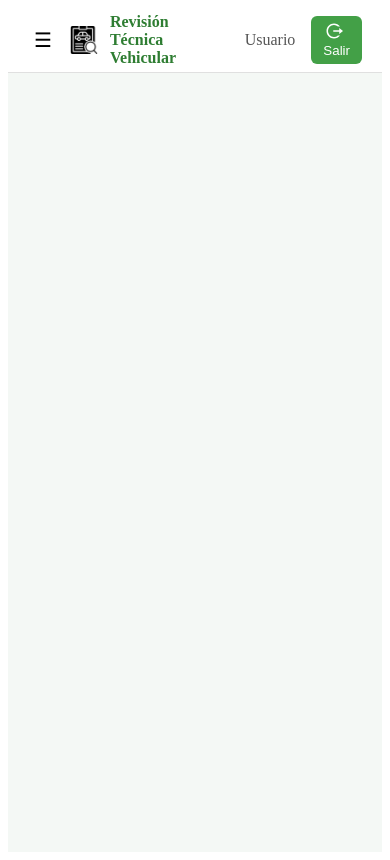
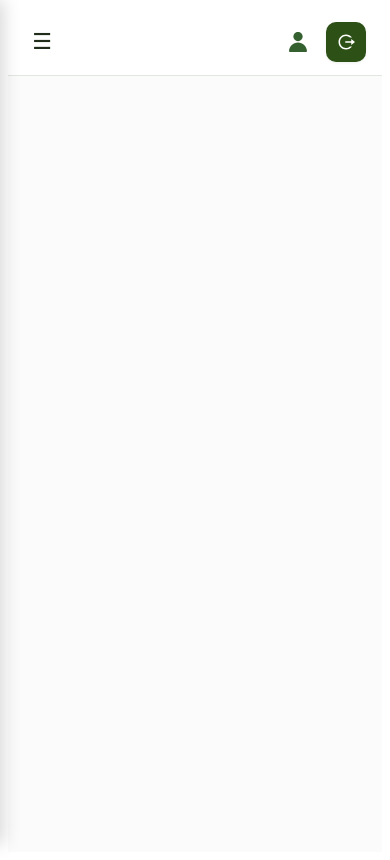
Before and after one commit to NixonPiguave/AppWebRevisionVehicular, an Angular app in the folder frontend/: page /inicio in a window 390 px wide. Built offline with nearby package versions, Linux system fonts and the light colour scheme.

Commit message:
InterfazPrincipal

```diff
--- a/frontend/src/app/paginas/inicio/inicio.css
+++ b/frontend/src/app/paginas/inicio/inicio.css
@@ -1,182 +1,449 @@
-/* Layout base */
+/* ============================================
+   INICIO.CSS - SIN VARIABLES PERSONALIZADAS
+   Versión compatible con todos los linters
+   ============================================ */
+
+/* ============================================
+   RESET Y BASE
+   ============================================ */
+* {
+  margin: 0;
+  padding: 0;
+  box-sizing: border-box;
+}
+
+body {
+  font-family: -apple-system, BlinkMacSystemFont, 'Segoe UI', 'Noto Sans',
+  Helvetica, Arial, sans-serif;
+  -webkit-font-smoothing: antialiased;
+  -moz-osx-font-smoothing: grayscale;
+}
+
+/* ============================================
+   LAYOUT PRINCIPAL
+   ============================================ */
 .layout {
   display: flex;
-  height: 100vh;
-  background: #f4f8f5;
+  min-height: 100vh;
+  background: #fafbfa;
+  position: relative;
 }
 
-/* Sidebar */
+/* ============================================
+   SIDEBAR
+   ============================================ */
 .sidebar {
-  width: 260px;
-  background: #1f2d27;
-  color: #ffffff;
-  transition: width 0.3s ease;
+  width: 280px;
+  background: #1a2419;
+  color: #e8f3e5;
   display: flex;
   flex-direction: column;
+  position: fixed;
+  left: 0;
+  top: 0;
+  height: 100vh;
+  transition: width 0.25s cubic-bezier(0.4, 0, 0.2, 1);
+  z-index: 100;
+  box-shadow: 4px 0 16px rgba(0, 0, 0, 0.15);
+  overflow: hidden;
 }
 
 .sidebar.collapsed {
-  width: 70px;
+  width: 72px;
 }
 
-/* Logo */
+/* Logo del sidebar */
 .sidebar-logo {
-  height: 64px;
+  height: 68px;
   display: flex;
   align-items: center;
-  justify-content: center;
-  font-size: 20px;
-  font-weight: 600;
-  background: #2e7d32;
+  padding: 0 24px;
+  background: linear-gradient(135deg, #2d5016 0%, #1d3d0e 100%);
+  gap: 12px;
+  flex-shrink: 0;
+  border-bottom: 1px solid rgba(255, 255, 255, 0.1);
 }
 
-/* Menu */
-.menu {
-  padding: 12px 0;
+.logo {
+  width: 36px;
+  height: 36px;
+  flex-shrink: 0;
+  filter: drop-shadow(0 2px 4px rgba(0, 0, 0, 0.2));
 }
 
+.sidebar-logo span {
+  font-size: 20px;
+  font-weight: 700;
+  letter-spacing: 0.5px;
+  white-space: nowrap;
+  opacity: 1;
+  transition: opacity 0.15s cubic-bezier(0.4, 0, 0.2, 1);
+}
+
+.sidebar.collapsed .sidebar-logo span {
+  opacity: 0;
+  width: 0;
+}
+
+/* Navegación */
+.menu {
+  flex: 1;
+  padding: 16px 0;
+  overflow-y: auto;
+  overflow-x: hidden;
+}
+
+.menu::-webkit-scrollbar {
+  width: 6px;
+}
+
+.menu::-webkit-scrollbar-track {
+  background: rgba(255, 255, 255, 0.05);
+}
+
+.menu::-webkit-scrollbar-thumb {
+  background: rgba(255, 255, 255, 0.15);
+  border-radius: 3px;
+}
+
+.menu::-webkit-scrollbar-thumb:hover {
+  background: rgba(255, 255, 255, 0.25);
+}
+
+/* Sección del menú */
 .menu-section {
-  margin-top: 16px;
+  margin-top: 24px;
+}
+
+.menu-section:first-child {
+  margin-top: 0;
 }
 
 .section-title {
-  padding: 8px 20px;
-  font-size: 12px;
+  padding: 8px 24px;
+  font-size: 11px;
+  font-weight: 600;
   text-transform: uppercase;
-  color: #a5d6a7;
+  letter-spacing: 1px;
+  color: #9fb09a;
+  opacity: 1;
+  transition: opacity 0.15s cubic-bezier(0.4, 0, 0.2, 1);
+  white-space: nowrap;
 }
 
+.sidebar.collapsed .section-title {
+  opacity: 0;
+  height: 0;
+  padding: 0;
+  overflow: hidden;
+}
+
+/* Items del menú */
 .menu-item {
-  padding: 12px 20px;
+  display: flex;
+  align-items: center;
+  padding: 12px 24px;
   cursor: pointer;
-  transition: background 0.2s;
+  transition: all 0.15s cubic-bezier(0.4, 0, 0.2, 1);
+  position: relative;
+  gap: 14px;
+  margin: 2px 8px;
+  border-radius: 10px;
+  color: #e8f3e5;
+  text-decoration: none;
+}
+
+.menu-item::before {
+  content: '';
+  position: absolute;
+  left: 0;
+  top: 50%;
+  transform: translateY(-50%);
+  width: 3px;
+  height: 0;
+  background: #76b947;
+  border-radius: 0 3px 3px 0;
+  transition: height 0.15s cubic-bezier(0.4, 0, 0.2, 1);
 }
 
 .menu-item:hover {
-  background: #388e3c;
+  background: #243320;
 }
 
-/* Main */
+.menu-item:hover::before {
+  height: 60%;
+}
+
+.menu-item.active {
+  background: rgba(118, 185, 71, 0.15);
+  color: #8fd152;
+}
+
+.menu-item.active::before {
+  height: 80%;
+}
+
+.menu-icon {
+  width: 22px;
+  height: 22px;
+  flex-shrink: 0;
+  filter: brightness(0) invert(1);
+  opacity: 0.85;
+  transition: all 0.15s cubic-bezier(0.4, 0, 0.2, 1);
+}
+
+.menu-item:hover .menu-icon,
+.menu-item.active .menu-icon {
+  opacity: 1;
+  transform: scale(1.1);
+}
+
+.menu-item span {
+  font-size: 14px;
+  font-weight: 500;
+  white-space: nowrap;
+  opacity: 1;
+  transition: opacity 0.15s cubic-bezier(0.4, 0, 0.2, 1);
+}
+
+.sidebar.collapsed .menu-item {
+  justify-content: center;
+  padding: 12px;
+}
+
+.sidebar.collapsed .menu-item span {
+  opacity: 0;
+  width: 0;
+  overflow: hidden;
+}
+
+/* ============================================
+   CONTENIDO PRINCIPAL
+   ============================================ */
 .main {
   flex: 1;
   display: flex;
   flex-direction: column;
+  margin-left: 280px;
+  transition: margin-left 0.25s cubic-bezier(0.4, 0, 0.2, 1);
+  min-height: 100vh;
 }
 
-/* Header */
+.sidebar.collapsed ~ .main {
+  margin-left: 72px;
+}
+
+/* ============================================
+   HEADER
+   ============================================ */
 .header {
-  height: 64px;
+  height: 68px;
   background: #ffffff;
-  border-bottom: 1px solid #e0e0e0;
+  border-bottom: 1px solid #e1e8e0;
   display: flex;
   align-items: center;
   justify-content: space-between;
-  padding: 0 20px;
+  padding: 0 32px;
+  position: sticky;
+  top: 0;
+  z-index: 50;
+  backdrop-filter: blur(8px);
+  background: rgba(255, 255, 255, 0.95);
 }
 
 .header .left {
   display: flex;
   align-items: center;
-  gap: 12px;
+  gap: 16px;
 }
 
 .hamburger {
-  font-size: 20px;
-  background: none;
+  width: 40px;
+  height: 40px;
+  display: flex;
+  align-items: center;
+  justify-content: center;
+  background: transparent;
   border: none;
+  border-radius: 10px;
   cursor: pointer;
+  color: #1f2d1a;
+  font-size: 22px;
+  transition: all 0.15s cubic-bezier(0.4, 0, 0.2, 1);
+  position: relative;
+}
+
+.hamburger:hover {
+  background: #fafbfa;
+  transform: scale(1.05);
+}
+
+.hamburger:active {
+  transform: scale(0.95);
+}
+
+.header-logo {
+  width: 32px;
+  height: 32px;
 }
 
 .title {
-  font-weight: 600;
-  color: #2e7d32;
+  font-size: 18px;
+  font-weight: 700;
+  color: #2d5016;
+  letter-spacing: -0.3px;
 }
 
-/* Header right */
+/* Header derecha */
 .header .right {
   display: flex;
   align-items: center;
   gap: 16px;
 }
 
+.user-info {
+  display: flex;
+  align-items: center;
+  gap: 10px;
+  padding: 8px 14px;
+  border-radius: 999px;
+  background: #fafbfa;
+  transition: all 0.15s cubic-bezier(0.4, 0, 0.2, 1);
+  cursor: pointer;
+}
+
+.user-info:hover {
+  background: #e1e8e0;
+}
+
+.user-icon {
+  width: 24px;
+  height: 24px;
+  filter: invert(32%) sepia(12%) saturate(1844%) hue-rotate(66deg) brightness(94%) contrast(90%);
+}
+
 .user {
-  color: #555;
+  font-size: 14px;
+  font-weight: 600;
+  color: #1f2d1a;
 }
 
 .logout {
-  background: #43a047;
+  display: flex;
+  align-items: center;
+  gap: 8px;
+  background: #2d5016;
   color: white;
   border: none;
-  padding: 6px 12px;
-  border-radius: 6px;
+  padding: 10px 18px;
+  border-radius: 10px;
   cursor: pointer;
+  font-size: 14px;
+  font-weight: 600;
+  transition: all 0.15s cubic-bezier(0.4, 0, 0.2, 1);
+  box-shadow: 0 1px 3px rgba(29, 61, 14, 0.08);
 }
 
 .logout:hover {
-  background: #388e3c;
+  background: #3d6b1f;
+  box-shadow: 0 4px 12px rgba(29, 61, 14, 0.12);
+  transform: translateY(-1px);
 }
 
-/* Content */
+.logout:active {
+  transform: translateY(0);
+}
+
+.logout-icon {
+  width: 18px;
+  height: 18px;
+  filter: brightness(0) invert(1);
+}
+
+/* ============================================
+   CONTENIDO
+   ============================================ */
+.content {
+  flex: 1;
+  padding: 32px;
+  overflow-y: auto;
+  animation: fadeIn 0.25s cubic-bezier(0.4, 0, 0.2, 1);
+}
+
+@keyframes fadeIn {
+  from {
+    opacity: 0;
+    transform: translateY(8px);
+  }
+  to {
+    opacity: 1;
+    transform: translateY(0);
+  }
+}
+
+/* ============================================
+   OVERLAY MÓVIL
+   ============================================ */
+.mobile-overlay {
+  display: none;
+  position: fixed;
+  inset: 0;
+  background: rgba(0, 0, 0, 0.5);
+  z-index: 90;
+  opacity: 0;
+  transition: opacity 0.25s cubic-bezier(0.4, 0, 0.2, 1);
+  backdrop-filter: blur(2px);
+}
+
+.mobile-overlay.show {
+  display: block;
+  opacity: 1;
+}
+
+/* ============================================
+   RESPONSIVE - TABLET
+   ============================================ */
+@media (max-width: 1024px) {
+  .title {
+    font-size: 16px;
+  }
+
+  .header .right .user {
+    display: none;
+  }
+
   .content {
     padding: 24px;
-  overflow-y: auto;
+  }
 }
 
-/* Responsive */
+/* ============================================
+   RESPONSIVE - MÓVIL
+   ============================================ */
 @media (max-width: 768px) {
   .sidebar {
-    position: fixed;
-    z-index: 1000;
-    height: 100%;
-  }
-}
-/* ===== RESPONSIVE MOBILE ===== */
-@media (max-width: 768px) {
-
-  .sidebar {
-    position: fixed;
-    top: 0;
-    left: 0;
-    height: 100vh;
-    width: 260px;
-    z-index: 1000;
     transform: translateX(-100%);
-    transition: transform 0.3s ease;
+    transition: transform 0.25s cubic-bezier(0.4, 0, 0.2, 1);
   }
 
   .sidebar.show {
     transform: translateX(0);
   }
 
+  .sidebar.collapsed {
+    width: 280px;
+  }
+
   .main {
     margin-left: 0;
   }
 
+  .sidebar.collapsed ~ .main {
+    margin-left: 0;
   }
 
-
-.menu-icon,
-.user-icon,
-.logout-icon {
-  filter: brightness(0) invert(1);
-}
-.sidebar.collapsed .menu-item {
-  justify-content: center;
-}
-
-.sidebar.collapsed .menu-icon {
-  margin-right: 0;
-}
-
-
-.logo {
-  width: 32px;
-  height: 32px;
-}
-
-.logo-text {
-  margin-left: 8px;
-  font-weight: 600;
+  .header {
+    padding: 0 16px;
   }
 
   .header-logo {
@@ -184,19 +451,53 @@
     height: 28px;
   }
 
-.menu-icon {
-  width: 20px;
-  height: 20px;
-  margin-right: 12px;
+  .title {
+    font-size: 15px;
   }
 
-.user-icon {
-  width: 22px;
-  height: 22px;
+  .user-info {
+    padding: 8px;
   }
 
-.logout-icon {
-  width: 18px;
-  height: 18px;
-  margin-right: 6px;
+  .logout span {
+    display: none;
   }
+
+  .logout {
+    padding: 10px;
+    width: 40px;
+    height: 40px;
+    justify-content: center;
+  }
+
+  .content {
+    padding: 16px;
+  }
+}
+
+@media (max-width: 480px) {
+  .header .left .header-logo,
+  .header .left .title {
+    display: none;
+  }
+
+  .hamburger {
+    width: 36px;
+    height: 36px;
+  }
+}
+
+/* ============================================
+   UTILIDADES
+   ============================================ */
+.visually-hidden {
+  position: absolute;
+  width: 1px;
+  height: 1px;
+  margin: -1px;
+  padding: 0;
+  overflow: hidden;
+  clip: rect(0, 0, 0, 0);
+  white-space: nowrap;
+  border: 0;
+}
--- a/frontend/src/app/paginas/inicio/inicio.html
+++ b/frontend/src/app/paginas/inicio/inicio.html
@@ -1,35 +1,42 @@
 <div class="layout">
 
+  <!-- OVERLAY MÓVIL (para cerrar el sidebar tocando fuera) -->
+  <div
+    class="mobile-overlay"
+    [class.show]="sidebarOpen"
+    (click)="closeSidebar()">
+  </div>
+
   <!-- SIDEBAR -->
-  <aside class="sidebar"
-         [class.collapsed]="sidebarCollapsed"
-         [class.show]="sidebarOpen">
+  <aside
+    class="sidebar"
+    [class.collapsed]="sidebarCollapsed"
+    [class.show]="sidebarOpen">
 
     <!-- LOGO -->
     <div class="sidebar-logo">
-
-      <!-- SVG LOGO RTV AQUÍ -->
       <img
         src="/logo-rtv.png"
-        alt="RTV"
+        alt="Logo RTV"
         class="logo"
       />
       <span *ngIf="!sidebarCollapsed">RTV</span>
     </div>
 
-    <!-- MENU -->
+    <!-- MENÚ DE NAVEGACIÓN -->
     <nav class="menu">
 
+      <!-- Dashboard -->
       <div class="menu-item">
-        <!-- ICONO -->
         <img
           src="/dashboard.svg"
           class="menu-icon"
-          alt="Dashboard"
+          alt=""
         />
-        <span class="text" *ngIf="!sidebarCollapsed">Dashboard</span>
+        <span *ngIf="!sidebarCollapsed">Dashboard</span>
       </div>
 
+      <!-- SECCIÓN: Gestión Vehicular -->
       <div class="menu-section">
         <span *ngIf="!sidebarCollapsed" class="section-title">
           Gestión Vehicular
@@ -39,7 +46,7 @@
           <img
             src="/vehiculo.svg"
             class="menu-icon"
-            alt="Vehiculo"
+            alt=""
           />
           <span *ngIf="!sidebarCollapsed">Vehículos</span>
         </div>
@@ -48,7 +55,7 @@
           <img
             src="/revision.svg"
             class="menu-icon"
-            alt="revision"
+            alt=""
           />
           <span *ngIf="!sidebarCollapsed">Revisiones</span>
         </div>
@@ -57,12 +64,13 @@
           <img
             src="/resultadorev.svg"
             class="menu-icon"
-            alt="resultadorevision"
+            alt=""
           />
           <span *ngIf="!sidebarCollapsed">Resultados de Revisión</span>
         </div>
       </div>
 
+      <!-- SECCIÓN: Administración -->
       <div class="menu-section">
         <span *ngIf="!sidebarCollapsed" class="section-title">
           Administración
@@ -72,7 +80,7 @@
           <img
             src="/equipos.svg"
             class="menu-icon"
-            alt="equipos"
+            alt=""
           />
           <span *ngIf="!sidebarCollapsed">Equipos</span>
         </div>
@@ -81,7 +89,7 @@
           <img
             src="/pagos.svg"
             class="menu-icon"
-            alt="pagos"
+            alt=""
           />
           <span *ngIf="!sidebarCollapsed">Pagos</span>
         </div>
@@ -90,7 +98,7 @@
           <img
             src="/certificados.svg"
             class="menu-icon"
-            alt="certificados"
+            alt=""
           />
           <span *ngIf="!sidebarCollapsed">Certificados</span>
         </div>
@@ -99,16 +107,16 @@
           <img
             src="/usuarios.svg"
             class="menu-icon"
-            alt="usuarios"
+            alt=""
           />
-          <span *ngIf="!sidebarCollapsed">Usuarios</span>
+          <span *ngIf="!sidebarCollapsed">Administración</span>
         </div>
 
         <div class="menu-item">
           <img
             src="/configuracion.svg"
             class="menu-icon"
-            alt="configuracion"
+            alt=""
           />
           <span *ngIf="!sidebarCollapsed">Configuración</span>
         </div>
@@ -117,48 +125,50 @@
     </nav>
   </aside>
 
-  <!-- MAIN -->
+  <!-- CONTENIDO PRINCIPAL -->
   <div class="main">
 
     <!-- HEADER -->
     <header class="header">
 
       <div class="left">
-        <button class="hamburger" (click)="toggleSidebar()">☰</button>
+        <button
+          class="hamburger"
+          (click)="toggleSidebar()">
+          ☰
+        </button>
 
-        <!-- LOGO SUPERIOR -->
-        <!-- SVG LOGO AQUÍ -->
         <img
           src="/logo-rtv.png"
-          alt="RTV"
+          alt=""
           class="header-logo"
         />
         <span class="title">Revisión Técnica Vehicular</span>
       </div>
 
       <div class="right">
-        <!-- ICONO USUARIO -->
+        <!-- Información de usuario -->
         <img
           src="/usuario.svg"
           class="user-icon"
-          alt="Usuario"
+          alt=""
         />
-        <span class="user">Usuario</span>
+        <span class="user">{{nombreUsuario}}</span>
 
+        <!-- Botón de cerrar sesión (solo visual por ahora) -->
         <button class="logout">
-          <!-- ICONO SALIR AQUÍ -->
           <img
             src="/logout.svg"
             class="logout-icon"
-            alt="Salir"
+            alt=""
           />
-          Salir
+          <span>Salir</span>
         </button>
       </div>
 
     </header>
 
-    <!-- CONTENT -->
+    <!-- CONTENIDO DINÁMICO -->
     <main class="content">
       <router-outlet></router-outlet>
     </main>
--- a/frontend/src/app/services/auth.service.ts
+++ b/frontend/src/app/services/auth.service.ts
@@ -8,7 +8,7 @@ import { LoginRequest } from '../models/login-request.model';
 })
 export class AuthService {
 
-  private readonly API_URL = 'http://localhost:9393/auth';
+  private readonly API_URL = 'http://localhost:8080/auth';
 
   constructor(private http: HttpClient) {}
 
```
Also changed, not shown: frontend/src/app/paginas/inicio/inicio.ts (+75 -7 lines), 1 other file (tests, documents, lock files or other folders). Lines whose indentation alone changed are shown as unchanged.
